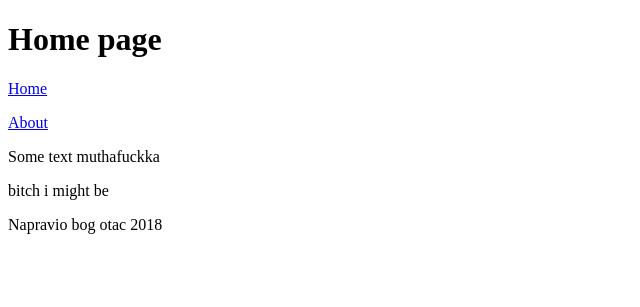
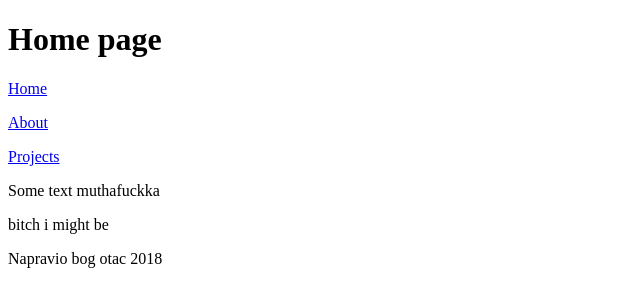
Before and after one commit to VasilijePantic/node-course-2-web-server, a Node server app: page / in a window 1280 px wide. Shown: the top 307 px of the page, without its empty margins (0-640 px from the left). Run offline with Node 20, Linux system fonts and the light colour scheme.

Commit message:
/projects.hbs added

```diff
--- a/server.js
+++ b/server.js
@@ -55,6 +55,13 @@ app.get('/about', (req, res) => {
     });
 });
 
+// /PROJECTS
+app.get('/projects', (req, res) => {
+    res.render('projects.hbs', {
+        pageTitle: 'Projects'
+    });
+});
+
 // /BAD
 app.get('/bad', (req, res) => {
     res.send({
--- a/views/partials/header.hbs
+++ b/views/partials/header.hbs
@@ -2,4 +2,5 @@
  <h1>{{pageTitle}}</h1>
  <p><a href="/">Home</a></p>
  <p><a href="/about">About</a></p>
+ <p><a href="/projects">Projects</a></p>
 </header>
```
Also changed, not shown: views/projects.hbs (added, +15 -0 lines).
